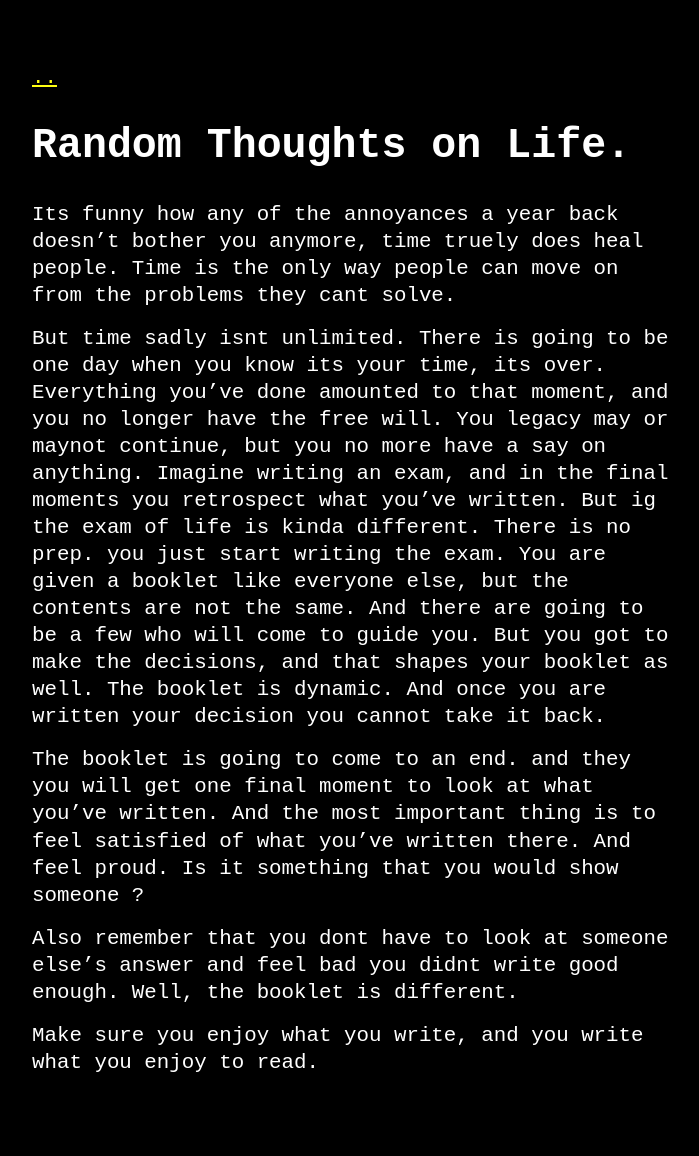
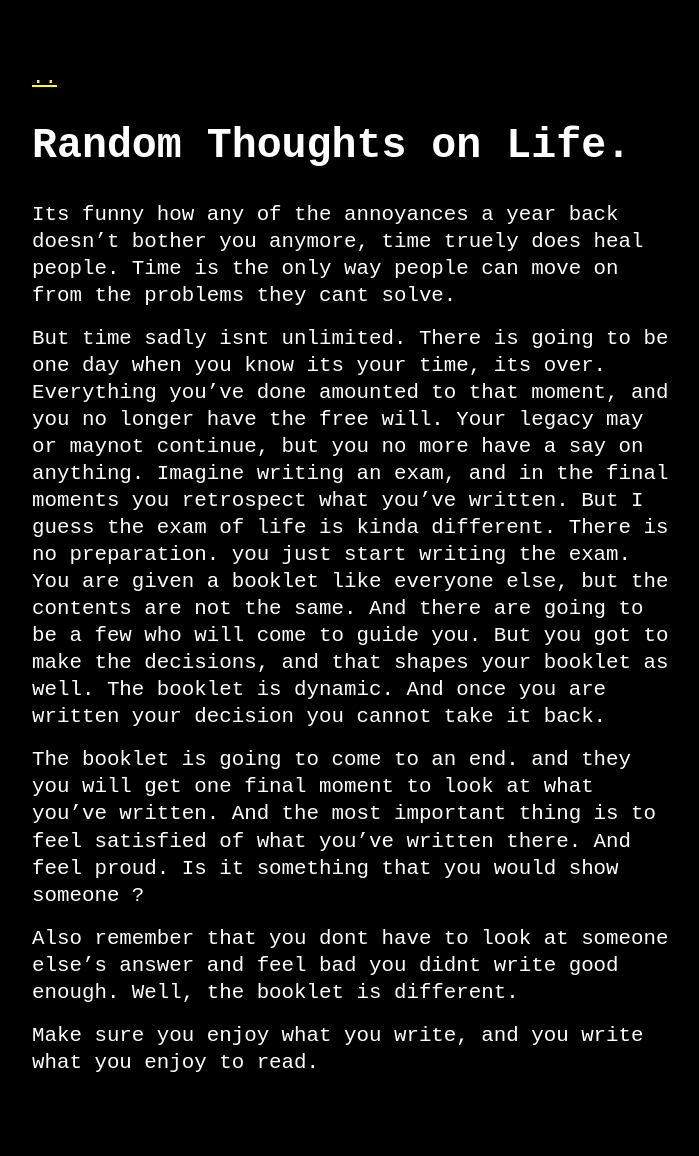
Before and after one commit to BlurryBat/Nebulous_Musings, a Jekyll site: the page built from _posts/2021-02-28-random-thoughts-on-life.md, in a window 1280 px wide. Shown: the whole page, without its empty margins (288-987 px from the left). Built offline with Jekyll 4.4.1, drawn with Linux system fonts in a browser that asks for light colours; our own code applies the rules of GitHub Pages for plain Markdown files.

Commit message:
random thoughts on life

```diff
--- a/_posts/2021-02-28-random-thoughts-on-life.md
+++ b/_posts/2021-02-28-random-thoughts-on-life.md
@@ -6,8 +6,8 @@ Its funny how any of the annoyances a year back doesn't bother you anymore, time
 they cant solve.
 
 But time sadly isnt unlimited. There is going to be one day when you know its your time, its over. Everything you've done amounted to that moment,
-and you no longer have the free will. You legacy may or maynot continue, but you no more have a say on anything. Imagine writing an exam, and in the final moments
-you retrospect what you've written. But ig the exam of life is kinda different. There is no prep. you just start writing the exam.
+and you no longer have the free will. Your legacy may or maynot continue, but you no more have a say on anything. Imagine writing an exam, and in the final moments
+you retrospect what you've written. But I guess the exam of life is kinda different. There is no preparation. you just start writing the exam.
 You are given a booklet like everyone else, but the contents are not the same. And there are going to be a few who will come to guide you.
 But you got to make the decisions, and that shapes your booklet as well. The booklet is dynamic. And once you are written your decision you cannot take it back.
 
```
